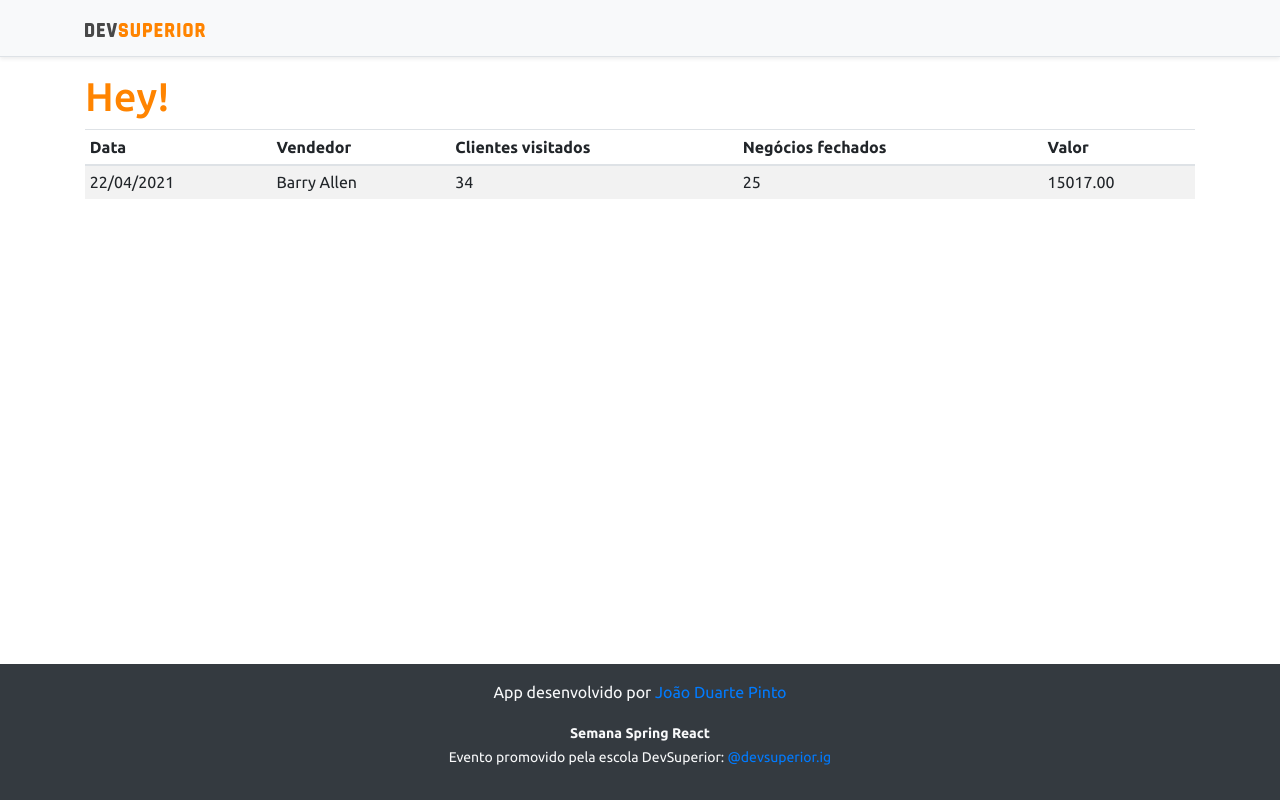
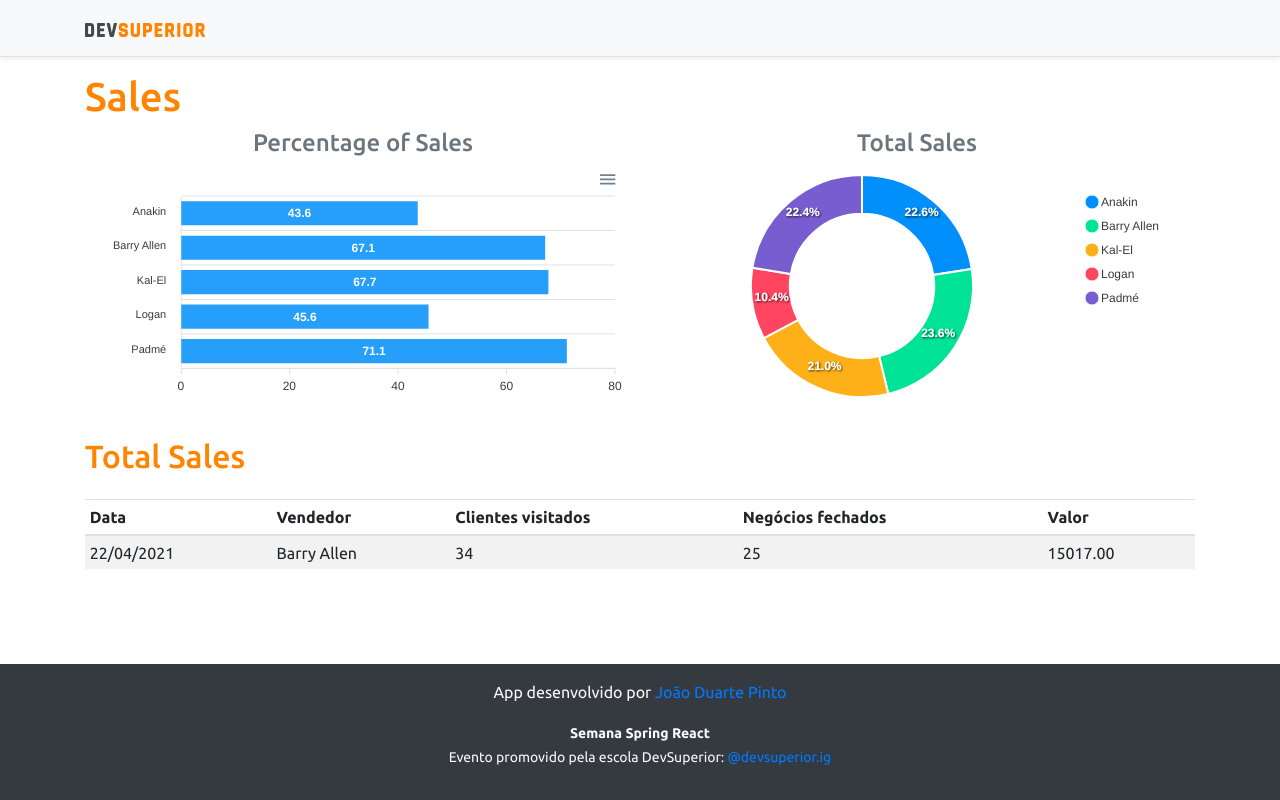
Before and after one commit to joaoduartepinto/ssrdevsup, a React (Create React App) app in the folder frontend/: page / in a window 1280 px wide. Built offline with nearby package versions, Linux system fonts and the light colour scheme.

Commit message:
Static charts

```diff
--- a/frontend/package.json
+++ b/frontend/package.json
@@ -10,8 +10,10 @@
     "@types/node": "^12.20.11",
     "@types/react": "^17.0.4",
     "@types/react-dom": "^17.0.3",
+    "apexcharts": "^3.26.1",
     "bootstrap": "^4.6.0",
     "react": "^17.0.2",
+    "react-apexcharts": "^1.3.9",
     "react-dom": "^17.0.2",
     "react-scripts": "4.0.3",
     "typescript": "^4.2.4",
--- a/frontend/src/App.tsx
+++ b/frontend/src/App.tsx
@@ -2,13 +2,37 @@
 import NavBar from "./components/NavBar";
 import Footer from "./components/Footer";
 import DataTable from "./components/DataTable";
+import BarChart from "./components/BarChart";
+import DonutChart from "./components/DonutChart";
 
 function App() {
     return (
         <>
             <NavBar/>
             <div className="container">
-                <h1 className="text-primary">Hey!</h1>
+                <h1 className="text-primary">Sales</h1>
+
+                <div className="row px-3">
+
+                    <div className="col-sm-6">
+                        <h4 className="text-center text-secondary">Percentage of Sales</h4>
+                        <BarChart/>
+                    </div>
+
+                    <div className="col-sm-6">
+                        <h4 className="text-center text-secondary">Total Sales</h4>
+                        <DonutChart/>
+                    </div>
+
+                </div>
+
+                <div className="py-3">
+                    <h2 className="text-primary">
+                        Total Sales
+                    </h2>
+                </div>
+
+
                 <DataTable/>
             </div>
             <Footer/>
--- /dev/null
+++ b/frontend/src/components/BarChart/index.tsx
@@ -0,0 +1,36 @@
+import React from 'react';
+import Chart from 'react-apexcharts';
+
+const BarChart = () => {
+
+    const options = {
+        plotOptions: {
+            bar: {
+                horizontal: true,
+            }
+        },
+    };
+
+    const mockData = {
+        labels: {
+            categories: ['Anakin', 'Barry Allen', 'Kal-El', 'Logan', 'Padmé']
+        },
+        series: [
+            {
+                name: "% Sucesso",
+                data: [43.6, 67.1, 67.7, 45.6, 71.1]
+            }
+        ]
+    };
+
+    return (
+        <Chart
+            options={{...options, xaxis: mockData.labels}}
+            series={mockData.series}
+            type="bar"
+            height="240"
+        />
+    );
+}
+
+export default BarChart;
--- /dev/null
+++ b/frontend/src/components/DonutChart/index.tsx
@@ -0,0 +1,27 @@
+import React from 'react';
+import Chart from 'react-apexcharts';
+
+const DonutChart = () => {
+
+    const mockData = {
+        series: [477138, 499928, 444867, 220426, 473088],
+        labels: ['Anakin', 'Barry Allen', 'Kal-El', 'Logan', 'Padmé']
+    }
+
+    const options = {
+        legend: {
+            show: true
+        }
+    }
+
+    return (
+        <Chart
+            options={{...options, labels: mockData.labels}}
+            series={mockData.series}
+            type="donut"
+            height="240"
+        />
+    );
+}
+
+export default DonutChart;
```
Also changed, not shown: 1 other file (tests, documents, lock files or other folders).
